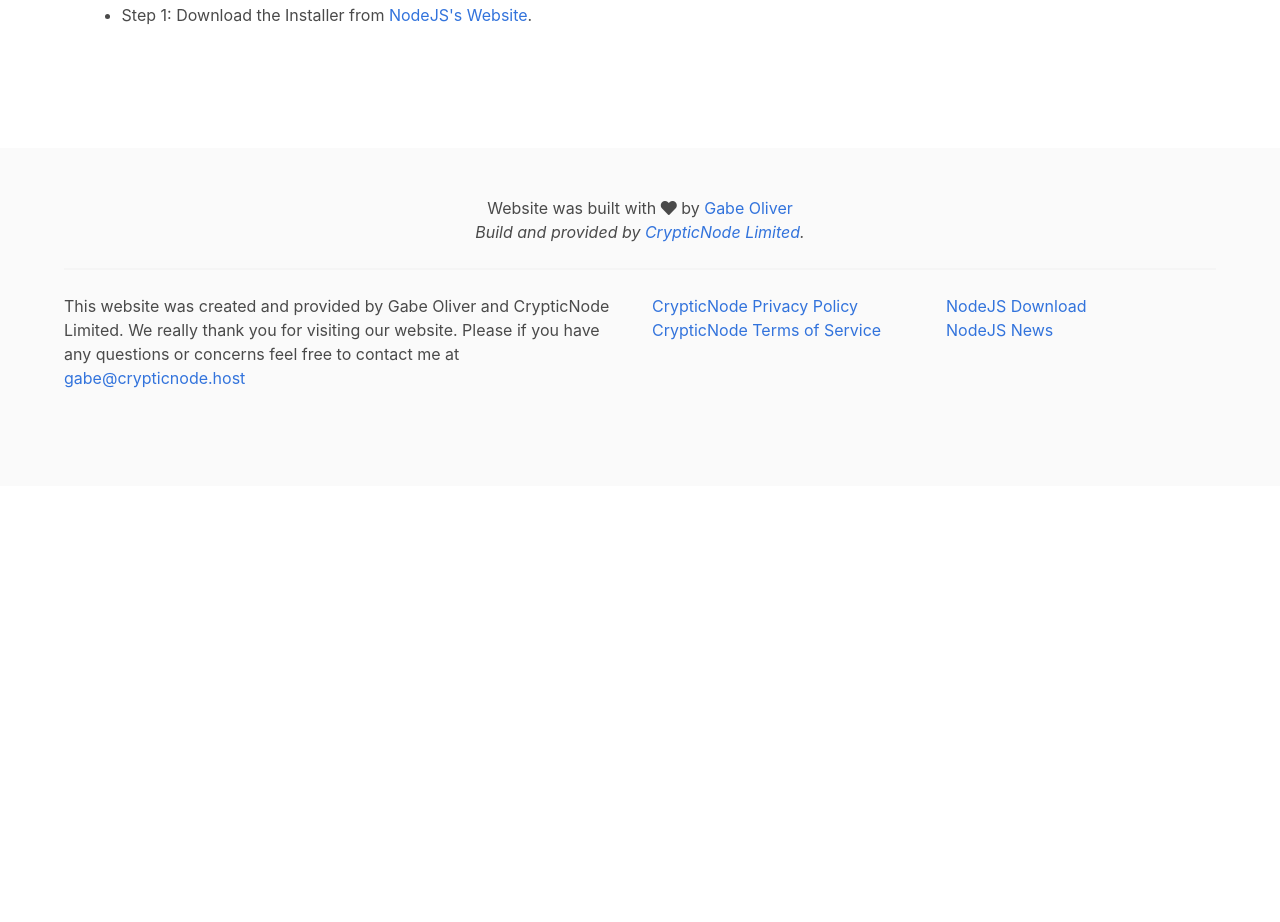
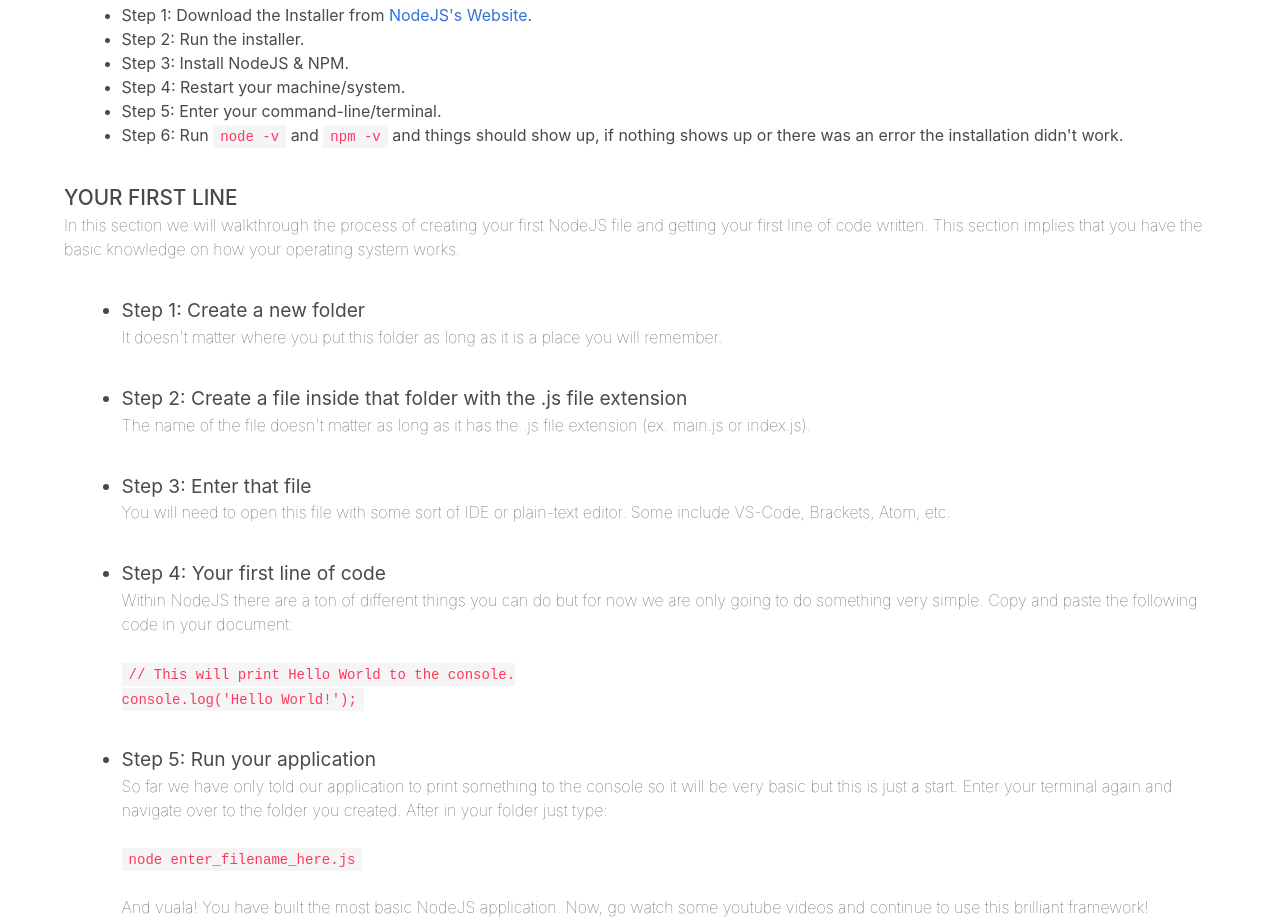
Before and after one commit to gabesystems/schoolproject-nodejs, a plain HTML site: page gettingstarted.html in a window 1280 px wide. Shown: the part 366-1288 px from the top of the page. Before the commit the page ends 852 px from the top, so only its background shows below. Drawn offline with Linux system fonts and the light colour scheme; animation ran at ten frames a second.

Commit message:
finish getting started page + removes random class
I finished the getting started page as well as removed the about-main css class as it was only adding random padding to the bottom.

```diff
--- a/css/app.css
+++ b/css/app.css
@@ -26,11 +26,6 @@ section, header, footer {
 #aboutnode {
     background-color: white;
     padding: 5%;
-}
-
-/* THIS IS THE MAIN INFORMATION IN THE ABOUT NODE SECTION */
-.about-main {
-    padding-bottom: 5%;
 }
 
 /* THIS IS ENSURING THE COLOR FOR THE SEC CLASS */
--- a/gettingstarted.html
+++ b/gettingstarted.html
@@ -77,6 +77,52 @@
                 <br>
                 <ul class="not-styled">
                     <li>Step 1: Download the Installer from <a href="https://nodejs.org/en/download/" target="_blank">NodeJS's Website</a>.</li>
+                    <li>Step 2: Run the installer.</li>
+                    <li>Step 3: Install NodeJS &amp; NPM.</li>         <li>Step 4: Restart your machine/system.</li>
+                    <li>Step 5: Enter your command-line/terminal.</li>
+                    <li>Step 6: Run <code>node -v</code> and <code>npm -v</code> and things should show up, if nothing shows up or there was an error the installation didn't work.</li>
+                </ul>
+
+                <h3 class="subsec subsec-heading">Your First Line</h3>
+                <p class="subsec subsec-sm">In this section we will walkthrough the process of creating your first NodeJS file and getting your first line of code written. This section implies that you have the basic knowledge on how your operating system works.</p>
+                <br>
+                <ul class="not-styled">
+                    <li class="li-lg">Step 1: Create a new folder</li>
+                    <p class="has-text-left subsec subsec-sm">It doesn't matter where you put this folder as long as it is a place you will remember.</p>
+
+                    <br>
+
+                    <li class="li-lg">Step 2: Create a file inside that folder with the .js file extension</li>
+                    <p class="has-text-left subsec subsec-sm">The name of the file doesn't matter as long as it has the .js file extension (ex. main.js or index.js).</p>
+
+                    <br>
+
+                    <li class="li-lg">Step 3: Enter that file</li>
+                    <p class="has-text-left subsec subsec-sm">You will need to open this file with some sort of IDE or plain-text editor. Some include VS-Code, Brackets, Atom, etc.</p>
+
+                    <br>
+
+                    <li class="li-lg">Step 4: Your first line of code</li>
+                    <p class="has-text-left subsec subsec-sm">Within NodeJS there are a ton of different things you can do but for now we are only going to do something very simple. Copy and paste the following code in your document:</p>
+                    <br>
+                    <code>
+                        // This will print Hello World to the console.
+                        <br>
+                        console.log('Hello World!');
+                    </code>
+
+                    <br>
+                    <br>
+
+                    <li class="li-lg">Step 5: Run your application</li>
+                    <p class="has-text-left subsec subsec-sm">So far we have only told our application to print something to the console so it will be very basic but this is just a start. Enter your terminal again and navigate over to the folder you created. After in your folder just type: </p>
+                    <br>
+                    <code>
+                        node enter_filename_here.js
+                    </code>
+                    <br>
+                    <br>
+                    <p class="has-text-left subsec subsec-sm">And vuala! You have built the most basic NodeJS application. Now, go watch some youtube videos and continue to use this brilliant framework!</p>
                 </ul>
             </div>
         </section>
```
